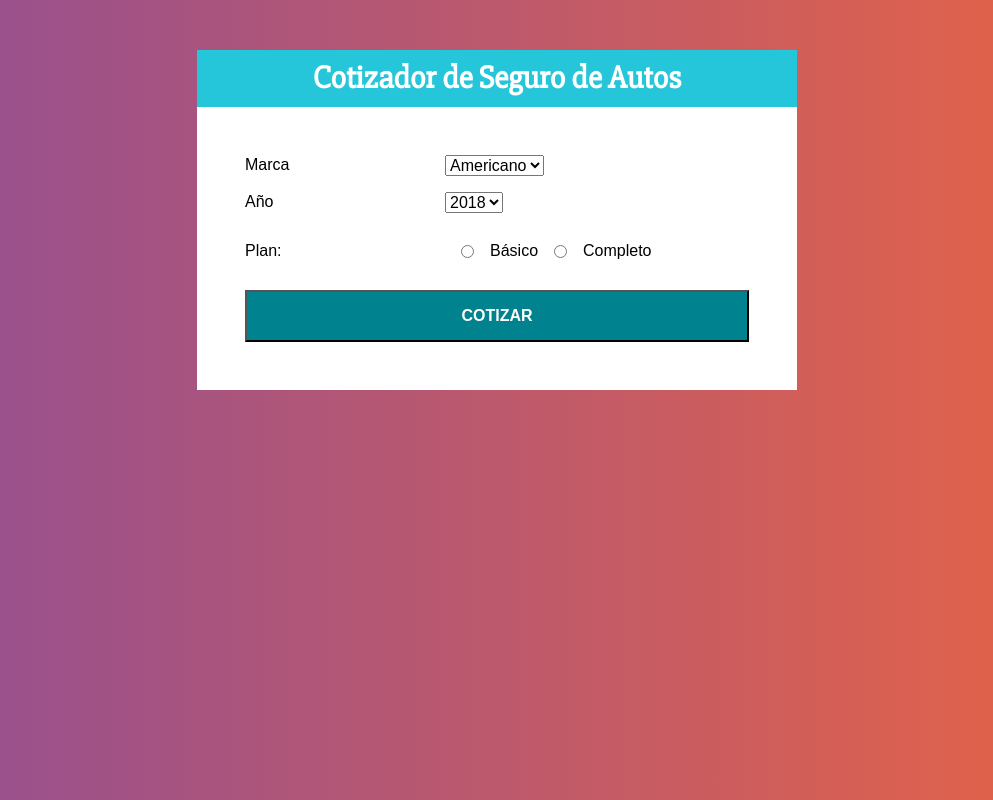
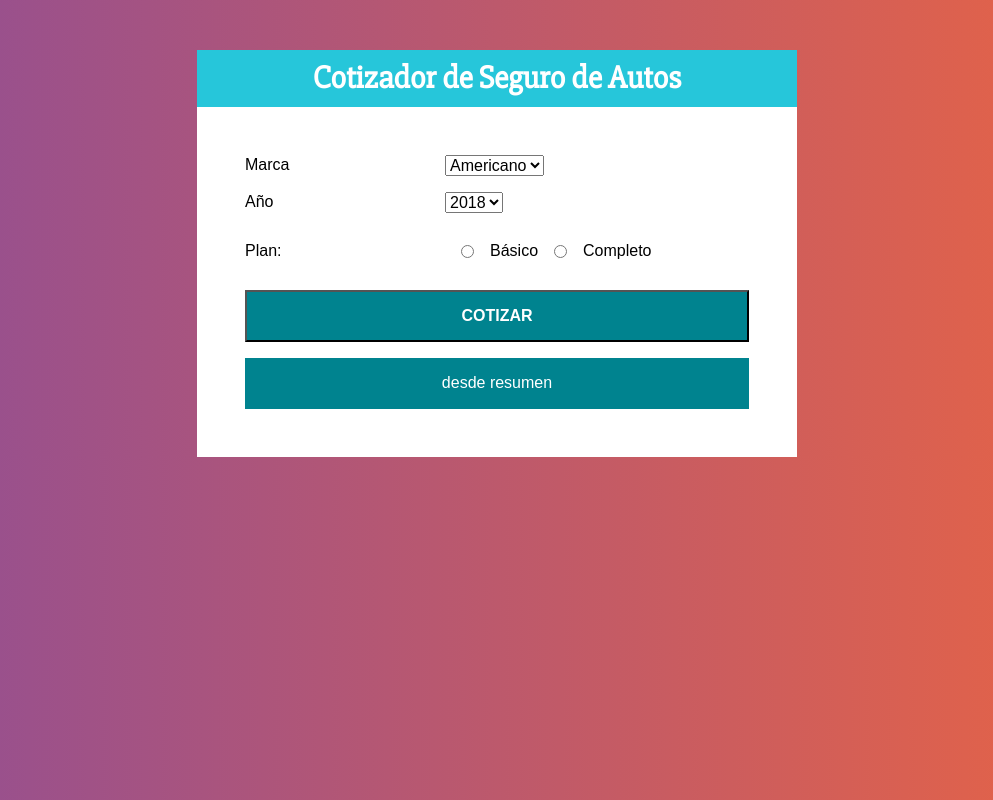
Before and after one commit to JoniAguero/cotizador-autos-react, a React (Create React App) app: page / in a window 1280 px wide. Shown: the whole page, without its empty margins (143-1136 px from the left). Built offline with nearby package versions, Linux system fonts and the light colour scheme.

Commit message:
add resumen

```diff
--- a/src/components/Layout/Formulario/Formulario.js
+++ b/src/components/Layout/Formulario/Formulario.js
@@ -24,7 +24,7 @@ class Formulario extends Component {
 
     render() {
         return (
-            <div className="contenedor-formulario">
+
                 <form className="cotizar-auto" onSubmit={this.cotizarSeguro}>
                     <div className="campo">
                         <label>Marca</label>
@@ -59,7 +59,6 @@ class Formulario extends Component {
 
                     <button type="submit" className="boton">Cotizar</button>
                 </form>
-            </div>
 
         );
     }
--- a/src/components/Layout/Layout.js
+++ b/src/components/Layout/Layout.js
@@ -1,18 +1,55 @@
 import React, { Component } from 'react';
 import Header from './Header/Header';
 import Formulario from './Formulario/Formulario';
+import Resumen from './Resumen/Resumen';
+
+import { obtenerDiferenciaAnio, calcularMarca, obtenerPlan } from "../helper";
 
 class Layout extends Component {
 
+    constructor(props) {
+        super(props);
+        this.state = {
+            resultado: '',
+            datos: {}
+        }
+    }
+
     cotizarSeguro = (datos) => {
-        console.log(datos);
+
+        const { marca, year, plan } = datos;
+
+        // precio base
+        let resultado = 2000;
+
+        //Tipo de Plan
+        resultado = resultado * obtenerPlan(plan);
+
+        // Años del vehículo
+        let antiguedad = obtenerDiferenciaAnio(year);
+        resultado -= (antiguedad * 3) * resultado / 100;
+
+        // Marca
+        let porcentajeMarca = calcularMarca(marca);
+        resultado = parseFloat ( resultado * porcentajeMarca ).toFixed(2);
+
+        const datosAuto = {
+            resultado: resultado,
+            datos: datos
+        }
+
+        this.setState(datosAuto)
+
     }
 
     render() {
         return (
             <div className="contenedor">
                 <Header titulo="Cotizador de Seguro de Autos"/>
-                <Formulario cotizarSeguro={this.cotizarSeguro}/>
+                <div className="contenedor-formulario">
+                    <Formulario cotizarSeguro= { this.cotizarSeguro }/>
+                    <Resumen datos= { this.state.datos } />
+                </div>
             </div>
         );
     }
--- /dev/null
+++ b/src/components/Layout/Resumen/Resumen.js
@@ -0,0 +1,14 @@
+import React, { Component } from 'react';
+
+class Resumen extends Component {
+
+    render() {
+        return (
+            <div className="resumen">
+                desde resumen
+            </div>
+        );
+    }
+}
+
+export default Resumen;
```
